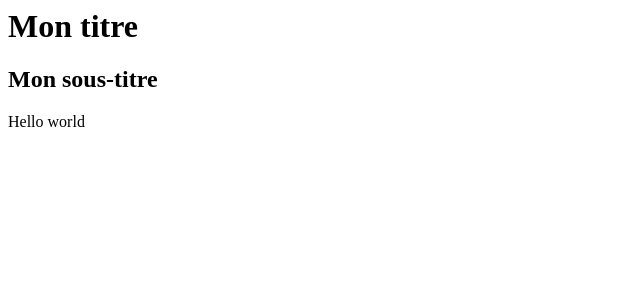
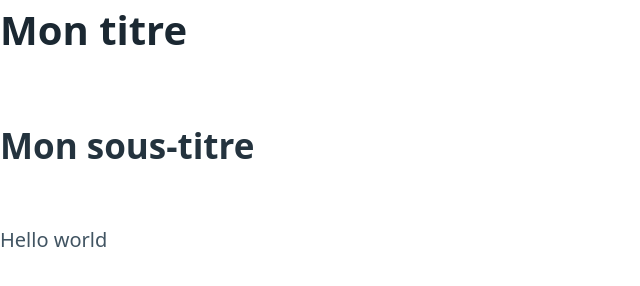
Before and after one commit to vandrieu/test-ghpages, a plain HTML site: page index.html in a window 1280 px wide. Shown: the whole page, without its empty margins (0-640 px from the left). Drawn offline with nearby package versions, Linux system fonts and the light colour scheme.

Commit message:
Update index.html

```diff
--- a/index.html
+++ b/index.html
@@ -1,6 +1,7 @@
 <html>
   <head>
     <title>Hello World</title>
+    <link rel="stylesheet" href="https://unpkg.com/@picocss/pico@1.*/css/pico.min.css">
   </head>
   <body>
     <h1>Mon titre</h1>
```
